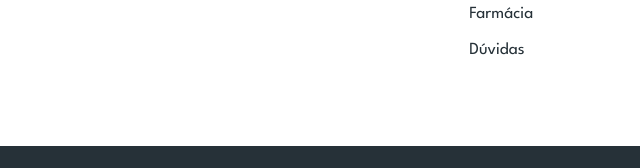
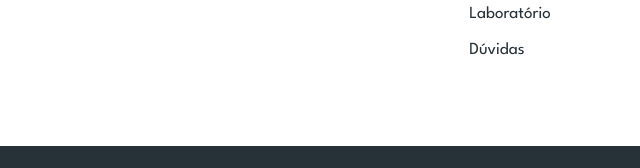
Before and after one commit to MaduSales/PetCare, a plain HTML site: page index.html in a window 1280 px wide. Shown: the part 3004-3172 px from the top of the page, 76-716 px from the left. Drawn offline with Linux system fonts and the light colour scheme.

Commit message:
FINISH, Seção Footer, HTML e CSS

```diff
--- a/index.html
+++ b/index.html
@@ -153,7 +153,7 @@
             <ul style="list-style: none; padding: 0;">
                 <li><a href="#inicio" style="text-decoration: none; color: #263138;">Início</a></li>
                 <li><a href="#clinica" style="text-decoration: none; color: #263138;">Clínica</a></li>
-                <li><a href="#laboratorio" style="text-decoration: none; color: #263138;">Farmácia</a></li>
+                <li><a href="#laboratorio" style="text-decoration: none; color: #263138;">Laboratório</a></li>
                 <li><a href="#duvida" style="text-decoration: none; color: #263138;">Dúvidas</a></li>
             </ul>
         </div>
```
